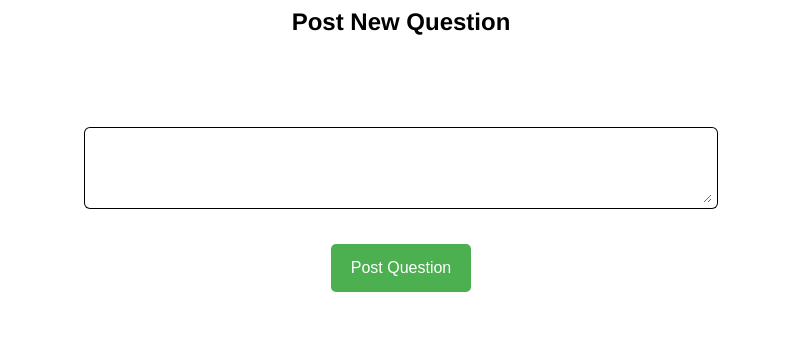
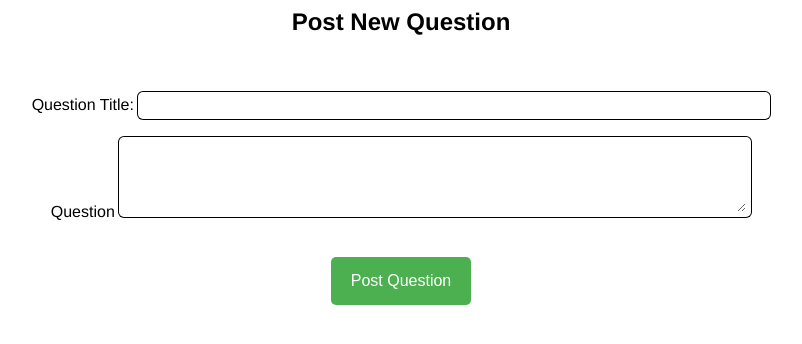
Before and after one commit to AndrasKovacs84/mittuDOMAIN-AskMate_project, a Flask app: page /question/new in a window 1280 px wide. Shown: the top 344 px of the page, without its empty margins (239-1041 px from the left). Run offline with Flask 2, Linux system fonts and the light colour scheme.

Commit message:
Added title input field in question form

```diff
--- a/templates/question_form.html
+++ b/templates/question_form.html
@@ -6,17 +6,22 @@
 <body>
 
  <center><b><h2>Post New Question</h2></b></center>
-    <center><form action="/list" method="post">
+    <center>
+        <form action="/list" method="post">
         <br>
         <br>
+        <label>Question Title:</label>
+        <input type="text" name="title" required minlength="10">
         <br>
         <br>
+        <label>Question</label>
         <textarea name="story" required minlength="10" rows="15" cols="97"></textarea>
         <br>
         <br>
         <br>
         <input type="submit" value="Post Question"  name="button" align="center"/>
-    </form></center>
+    </form>
+    </center>
 
 </body>
 </html>
```
